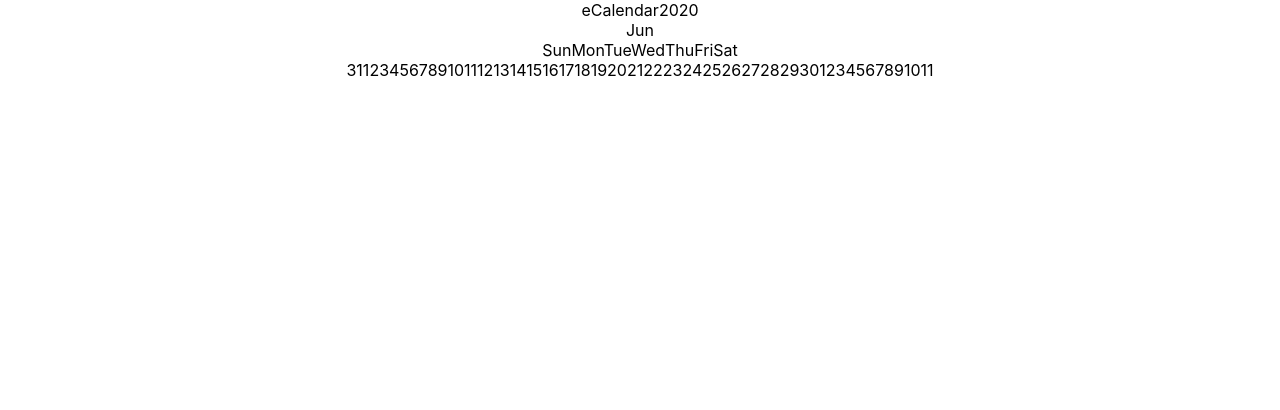
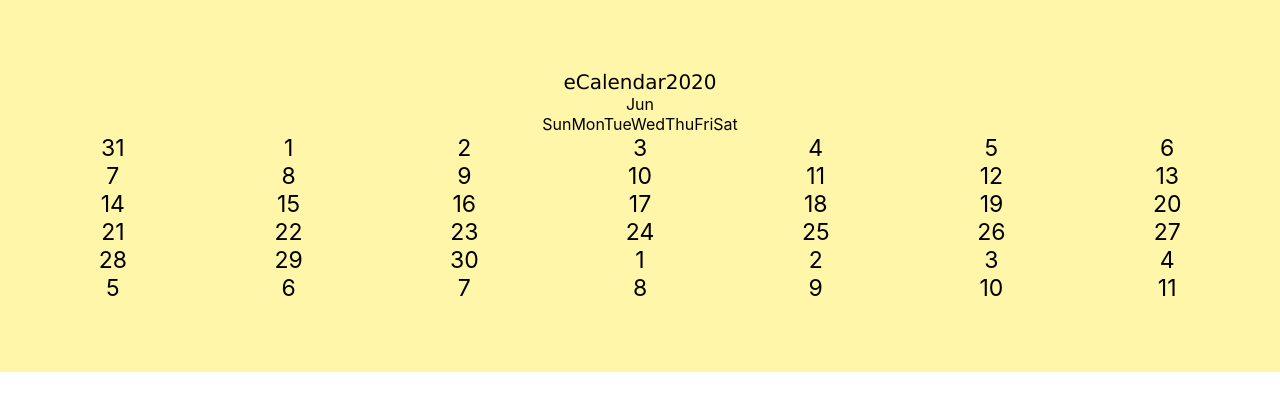
Before and after one commit to clarkj99/Calendar, a React (Create React App) app in the folder calendar-react/: page / in a window 1280 px wide. Shown: the top 410 px of the page. Built offline with nearby package versions, Linux system fonts and the light colour scheme.

Commit message:
flex layout

```diff
--- a/calendar-react/src/features/calendar/Calendar.css
+++ b/calendar-react/src/features/calendar/Calendar.css
@@ -0,0 +1,30 @@
+.calendar-box {
+  position: relative;
+  width: 600px;
+  padding: 70px 25px;
+  width: 100%;
+  background: #fff388b7;
+  text-align: center;
+  box-sizing: border-box;
+  box-shadow: 0 5px 50px rgba(#000, 0.5);
+}
+
+.calendar-header {
+  font-family: Verdana, Geneva, Tahoma, sans-serif;
+  font-size: 20px;
+}
+
+.calendar-dates {
+  display: flex;
+  flex-flow: wrap;
+  font-size: 0;
+}
+
+.calendar-day {
+  flex: 1;
+  min-width: 14.2857%;
+  max-width: 14.2857vw;
+  position: relative;
+  font-size: 1.8vw;
+  /* line-height: 0; */
+}
--- a/calendar-react/src/features/calendar/Calendar.js
+++ b/calendar-react/src/features/calendar/Calendar.js
@@ -1,4 +1,5 @@
 import React from 'react'
+import './Calendar.css'
 // import moment from 'moment'
 
 function adjustedMonth(month) {
```
